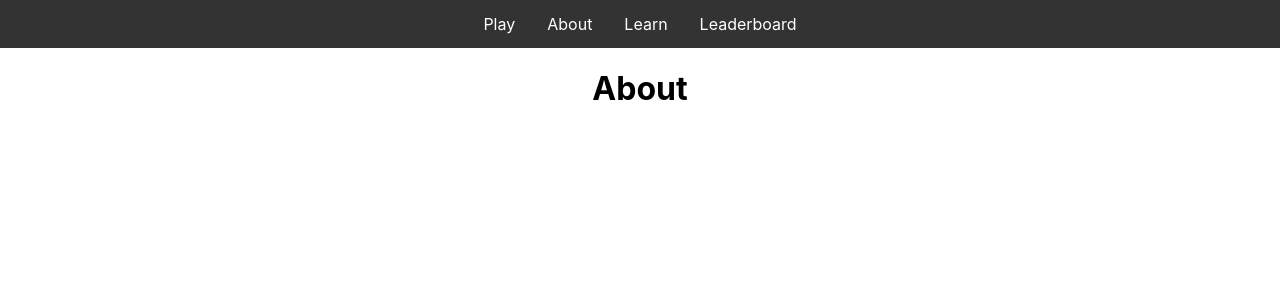
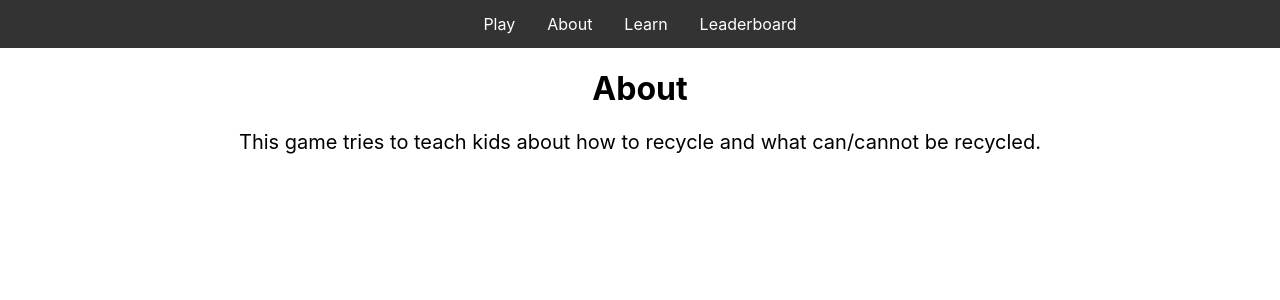
Before and after one commit to nickraskop/recycle-me, a React (Create React App) app: page /about in a window 1280 px wide. Shown: the top 300 px of the page. Built offline with nearby package versions, Linux system fonts and the light colour scheme.

Commit message:
added about

```diff
--- a/public/index.html
+++ b/public/index.html
@@ -24,7 +24,7 @@
       work correctly both with client-side routing and a non-root public URL.
       Learn how to configure a non-root public URL by running `npm run build`.
     -->
-    <title>React App</title>
+    <title>Recycle Game</title>
   </head>
   <body>
     <noscript>You need to enable JavaScript to run this app.</noscript>
--- a/src/App.css
+++ b/src/App.css
@@ -36,3 +36,7 @@
     transform: rotate(360deg);
   }
 }
+
+p{
+  font-size: 20px;
+}
--- a/src/pages/About.js
+++ b/src/pages/About.js
@@ -11,6 +11,7 @@ export default function About() {
       </ul>
       <div id='inbody'>
         <h1>About</h1>
+        <p> This game tries to teach kids about how to recycle and what can/cannot be recycled. </p>
       </div>
     </body>
   );
```
